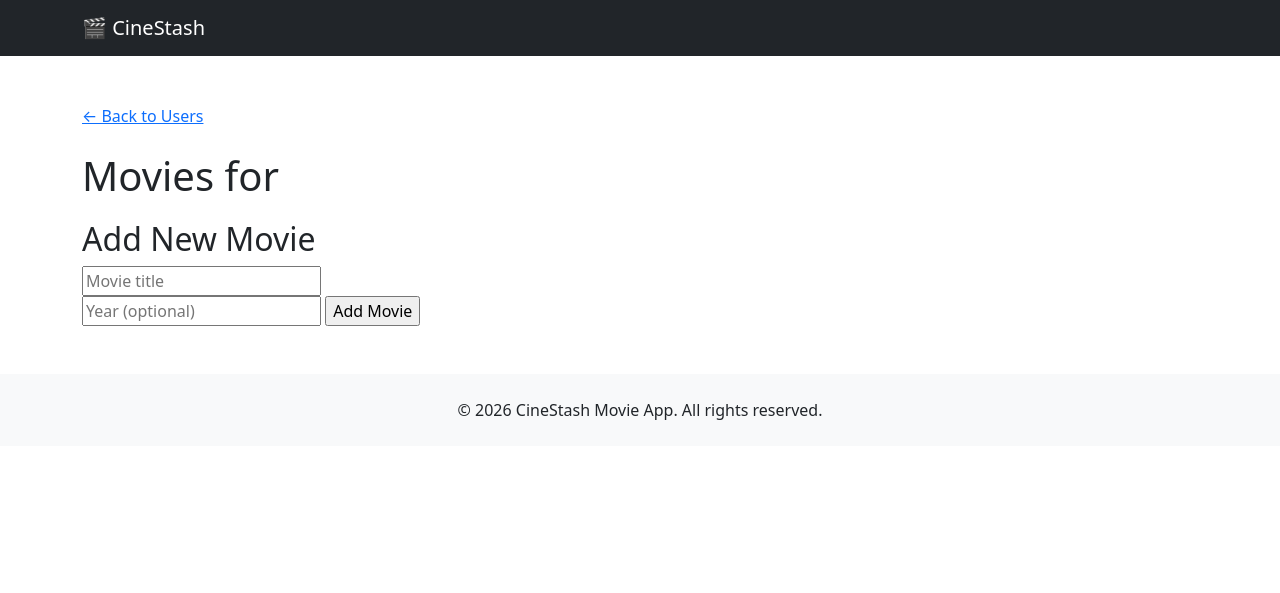
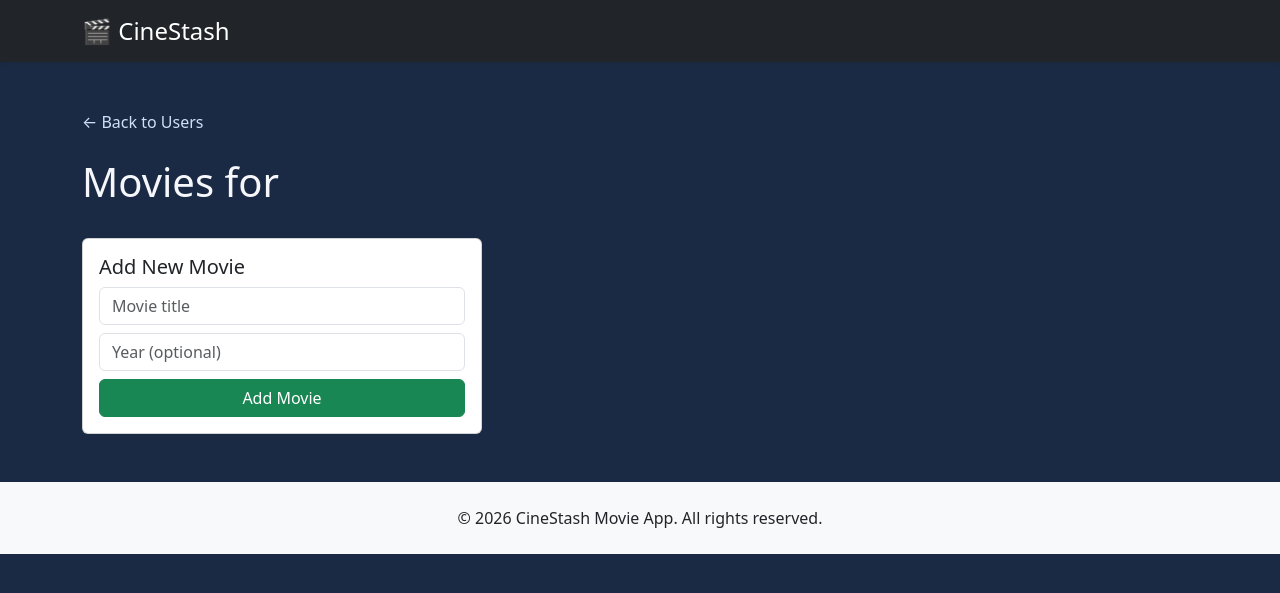
Before and after one commit to alina-geissler/Movie-Web-App, a Flask app: template templates/movies.html in a window 1280 px wide. Shown: the top 593 px of the page. Run offline with Flask 3, Linux system fonts and the light colour scheme; the template is opened without the code that fills it, so the values that code supplies are empty.

Commit message:
style: redesign UI with bootstrap cards and dark theme

```diff
--- a/static/style.css
+++ b/static/style.css
@@ -1,29 +1,14 @@
-.movie-grid {
-  list-style-type: none;
-  padding: 0;
-  margin: 0;
-  margin-top: 20px;
-  display: flex;
-  flex-wrap: wrap;
-  justify-content: center;
+body {
+  background-color: #1b2a44;
 }
 
-.movie-grid li {
-  padding: 10px 15px;
-  text-align: left;
+h1 {
+  color: #f5f7fa;
 }
 
 .movie {
-  height: 500px;
-  display: flex;
-  flex-direction: column;
-  align-items: center;
-  text-align: center;
   background-color: #fdfaf4;
   border: 1px solid #ddd5be;
-  border-radius: 10px;
-  padding: 14px 12px 12px;
-  margin: 10px;
   box-shadow: 0 2px 8px rgba(26, 60, 52, 0.08);
   transition: transform 0.2s, box-shadow 0.2s;
 }
@@ -33,16 +18,32 @@
   box-shadow: 0 6px 18px rgba(26, 60, 52, 0.15);
 }
 
-.director {
-    width: 200px;
-    overflow-wrap: break-word;
-}
 .movie-poster {
-    box-shadow: 0 3px 6px rgba(0, 0, 0, 0.16), 0 3px 6px rgba(0, 0, 0, 0.23);
-    width: 128px;
-    height: 193px;
+  box-shadow: 0 3px 6px rgba(0, 0, 0, 0.16), 0 3px 6px rgba(0, 0, 0, 0.23);
+  width: 128px;
+  height: 193px;
+  align-self: center;
+  margin-top: 10px;
 }
 
-.user-list {
-    list-style-type: none;
+.director {
+  overflow-wrap: break-word;
 }
+
+.star-rating {
+  color: #e0a721;
+  font-size: 1.1rem;
+  letter-spacing: 1px;
+}
+
+.user-card {
+  background-color: #fdfaf4;
+  border: 1px solid #ddd5be;
+}
+
+.back-link {
+  display: inline-block;
+  margin-bottom: 0.5rem;
+  color: #cfe0f5;
+  text-decoration: none;
+}
--- a/templates/base.html
+++ b/templates/base.html
@@ -14,9 +14,9 @@
     <link rel="stylesheet" href="{{ url_for('static', filename='style.css') }}">
 </head>
 <body>
-    <nav class="navbar navbar-expand-lg navbar-dark bg-dark">
+    <nav class="navbar navbar-expand-lg navbar-dark bg-dark shadow-sm">
         <div class="container">
-            <a href="/" class="navbar-brand">🎬 CineStash</a>
+            <a href="/" class="navbar-brand fs-4">🎬 CineStash</a>
         </div>
     </nav>
 
--- a/templates/movies.html
+++ b/templates/movies.html
@@ -1,9 +1,9 @@
 {% extends "base.html" %}
 {% block content %}
 
-<a href="{{ url_for('index') }}" class="back-link">&larr; Back to Users</a><br><br>
+<a href="{{ url_for('index') }}" class="back-link">&larr; Back to Users</a>
 
-<h1>Movies for {{ user.name }}</h1>
+<h1 class="mt-3 mb-4">Movies for {{ user.name }}</h1>
 
 {% with messages = get_flashed_messages(with_categories=true) %}
 {% if messages %}
@@ -13,46 +13,50 @@
 {% endif %}
 {% endwith %}
 
-<ul class="movie-grid">
+<div class="row row-cols-1 row-cols-sm-2 row-cols-md-3 row-cols-lg-4 g-3">
     {% for movie in movies %}
-        <li class="movie">
+        <div class="col">
+            <div class="movie card h-100">
                 <img class="movie-poster"
                      src="{{ movie.poster_url  or '/static/images/fallback_poster.png' }}"
                      alt="Poster of movie {{ movie.title }}"
                      onerror="this.onerror=null; this.src='{{ url_for('static', filename='images/fallback_poster.png') }}';">
-            <br><br>
-            <form action="{{ url_for('update_movie_title', user_id=user.user_id, movie_id=movie.movie_id) }}" method="POST">
-                <input type="text" id="update_movie_title" name="update_movie_title" value="{{ movie.title }}" aria-label="New Title" required>
-                <input type="submit" value="Update">
+                <div class="card-body d-flex flex-column">
+                    <form action="{{ url_for('update_movie_title', user_id=user.user_id, movie_id=movie.movie_id) }}" method="POST" class="input-group input-group-sm mb-2">
+                        <input type="text" id="update_movie_title" name="update_movie_title" class="form-control" value="{{ movie.title }}" aria-label="New Title" required>
+                        <button class="btn btn-outline-primary" type="submit">Update</button>
                     </form>
-            <br>
+
                     <div class="release-year"><strong>Year:</strong> {{ movie.release_year or '-' }}</div>
-            <div class="director"><strong>Director:</strong> {{ movie.director or '-' }}</div><br>
+                    <div class="director"><strong>Director:</strong> {{ movie.director or '-' }}</div>
                     <div class="movie-rating"><strong>Rating:</strong> {{ movie.rating or '-' }}</div>
                     {% set num_stars = movie.rating | stars %}
-            <div class="star-rating">
+                    <div class="star-rating mb-2">
                         {% for i in range(10) %}
                             <span>{{ '★' if i < num_stars else '☆' }}</span>
                         {% endfor %}
-            </div><br>
-            <form action="{{ url_for('update_movie_rating', user_id=user.user_id, movie_id=movie.movie_id) }}" method="POST">
-                <input type="range" id="update_movie_rating" name="update_movie_rating" min="0" max="10" step="0.1" value="{{ movie.rating or 0 }}" aria-label="New Rating" oninput="this.nextElementSibling.value = this.value">
+                    </div>
+
+                    <form action="{{ url_for('update_movie_rating', user_id=user.user_id, movie_id=movie.movie_id) }}" method="POST" class="d-flex align-items-center gap-2 mb-2">
+                        <input type="range" id="update_movie_rating" name="update_movie_rating" class="form-range" min="0" max="10" step="0.1" value="{{ movie.rating or 0 }}" aria-label="New Rating" oninput="this.nextElementSibling.value = this.value">
                         <output>{{ movie.rating or 0 }}</output>
-                <input type="submit" value="Update">
+                        <button class="btn btn-outline-warning btn-sm" type="submit">Set</button>
                     </form>
-            <br>
-            <form action="{{ url_for('delete_movie', user_id=movie.user_id, movie_id=movie.movie_id) }}" method="POST">
-                <input type="submit" value="Delete">
+
+                    <form action="{{ url_for('delete_movie', user_id=movie.user_id, movie_id=movie.movie_id) }}" method="POST" class="mt-auto">
+                        <button class="btn btn-outline-danger btn-sm w-100" type="submit">Delete</button>
                     </form>
-        </li>
+                </div>
+            </div>
+        </div>
     {% endfor %}
-</ul>
+</div>
 
-<form action="{{ url_for('add_movie', user_id=user.user_id) }}" method="POST">
-    <h2>Add New Movie</h2>
-    <input type="text" id="new_movie" name="new_movie" placeholder="Movie title"  aria-label="New Movie" required><br>
-    <input type="number" id="release_year" name="release_year" placeholder="Year (optional)" aria-label="Release Year">
-    <input type="submit" value="Add Movie">
+<form action="{{ url_for('add_movie', user_id=user.user_id) }}" method="POST" class="card p-3 mt-4" style="max-width: 400px;">
+    <h2 class="h5">Add New Movie</h2>
+    <input type="text" id="new_movie" name="new_movie" class="form-control mb-2" placeholder="Movie title" aria-label="New Movie" required>
+    <input type="number" id="release_year" name="release_year" class="form-control mb-2" placeholder="Year (optional)" aria-label="Release Year">
+    <input type="submit" class="btn btn-success" value="Add Movie">
 </form>
 
 {% endblock %}
```
Also changed, not shown: templates/index.html (+20 -15 lines), 1 other file. Lines whose indentation alone changed are shown as unchanged.
